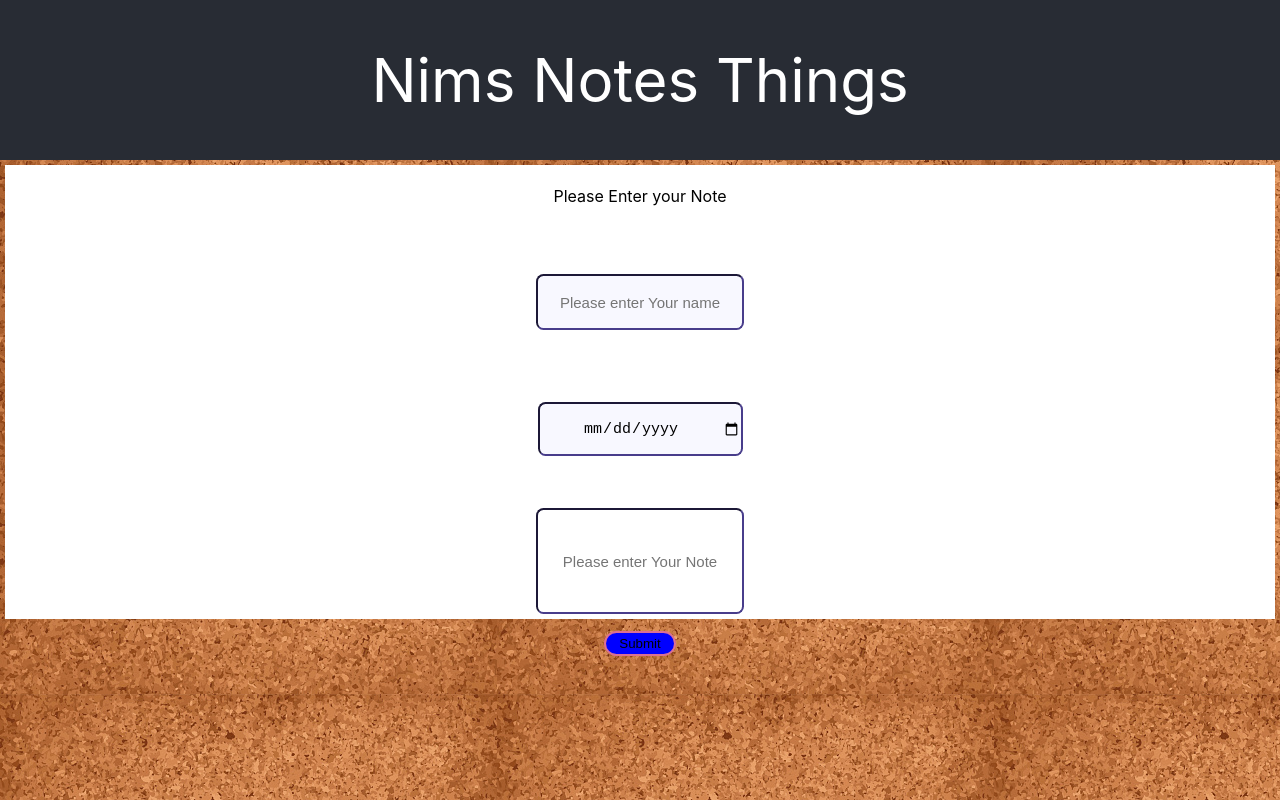
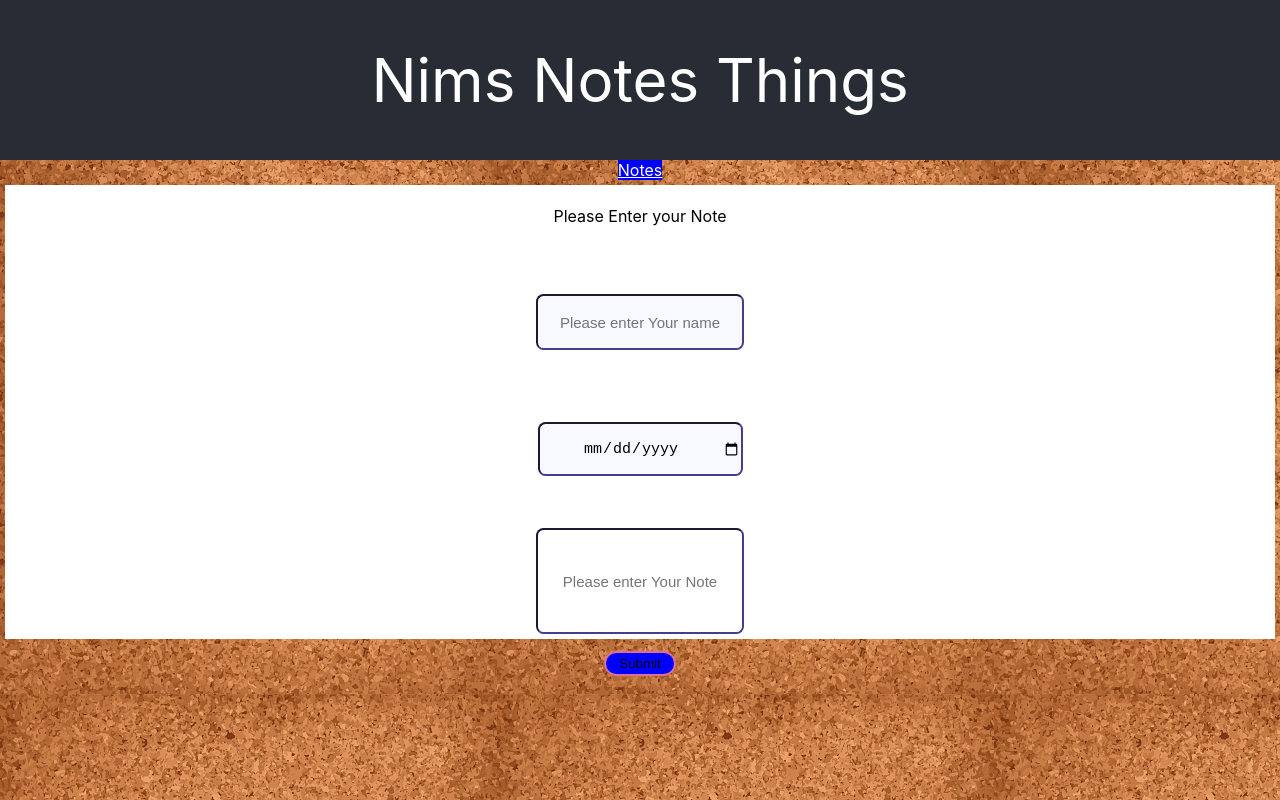
Before and after one commit to nf2000/nims-notes-things, a React (Create React App) app in the folder nims-notes-things/: page / in a window 1280 px wide. Built offline with nearby package versions, Linux system fonts and the light colour scheme.

Commit message:
Navlink added to notes page and routes for notes and form component set

```diff
--- a/nims-notes-things/src/App.js
+++ b/nims-notes-things/src/App.js
@@ -5,6 +5,7 @@ import Header from "./components/Header";
 import { Provider } from "react-redux";
 import store from "./redux/store";
 import Notes from "./components/notes";
+import Navbar from "./components/Navbar";
 import { BrowserRouter as Router, Route, Routes } from "react-router-dom";
 
 function App() {
@@ -13,10 +14,11 @@ function App() {
       <div className="App">
         <Header>Nims Notes Things</Header>
         <Router>
-          <Routes>
-            <Route path="/" element={<Form />} />
-            <Route path="/notes" element={<Notes />} />
-          </Routes>
+          <Navbar/>
+            <Routes>
+              <Route path="/" element={<Form />} />
+              <Route path="/notes" element={<Notes />} />
+            </Routes>
         </Router>
       </div>
     </Provider>
--- a/nims-notes-things/src/components/Form.js
+++ b/nims-notes-things/src/components/Form.js
@@ -55,6 +55,9 @@ const Form = (props) => {
     }
   };
 
+  const notesCreated = (event) => {
+    alert("Note created!");
+  };
   const handleOnBlur = (key) => {
     emptyData.current[key].innerHTML =
       formData[key] === "" ? `${key} required` : "";
--- /dev/null
+++ b/nims-notes-things/src/components/Navbar.js
@@ -0,0 +1,28 @@
+import React from 'react'
+import { NavLink } from 'react-router-dom';
+// import styled from "styled-components";
+
+
+const link = {
+  width: '100px',
+  margin: '0 6px 6px',
+  background: 'blue',
+  color: 'white',
+}
+
+const Navbar = () => {
+    return (
+      <div>
+        <NavLink
+          to="/notes"
+          exact
+          style={link}
+          activeStyle={{
+            background: 'darkblue'
+          }}
+        >Notes</NavLink>
+      </div>
+    )
+  }
+
+export default Navbar;
```
